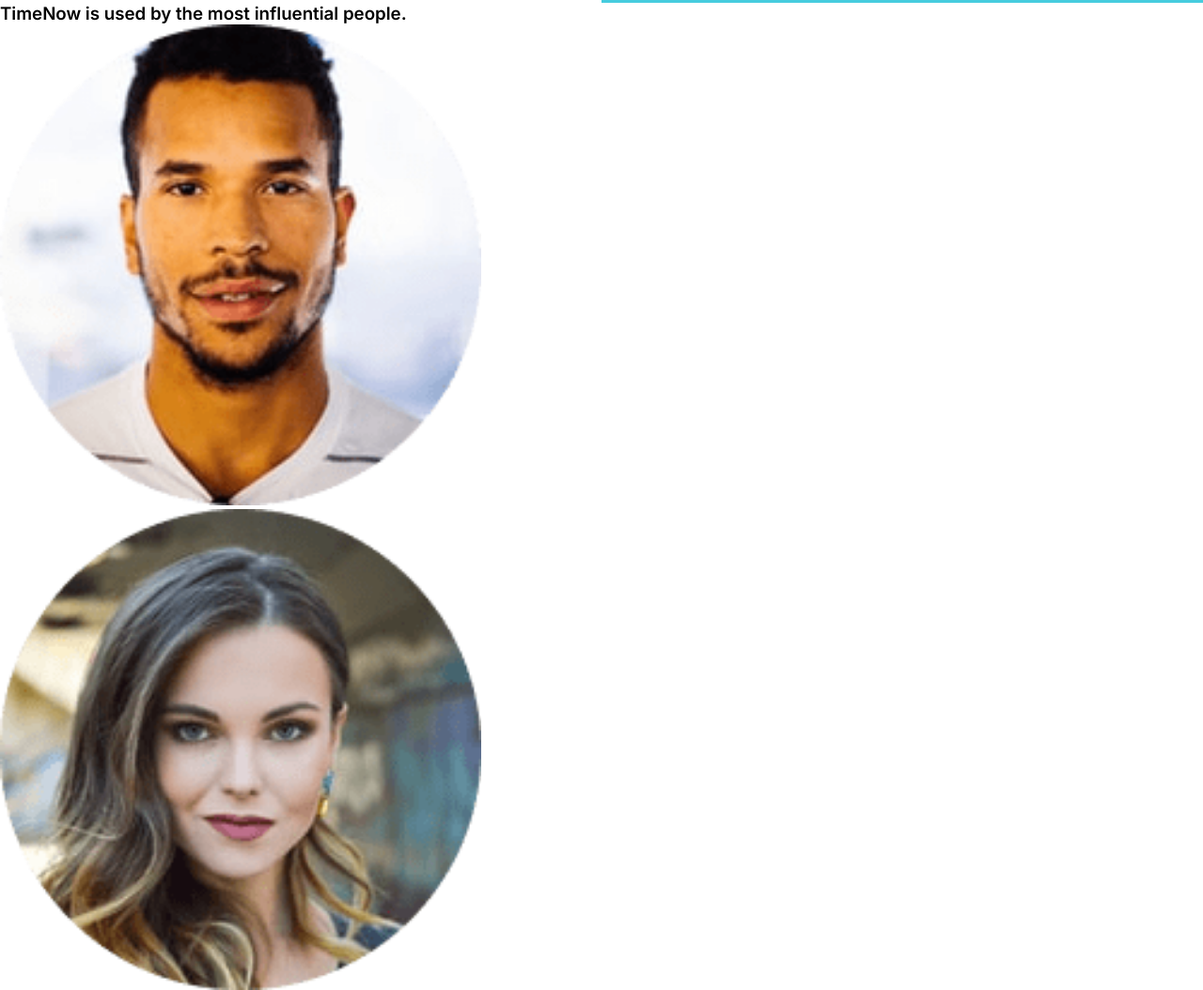
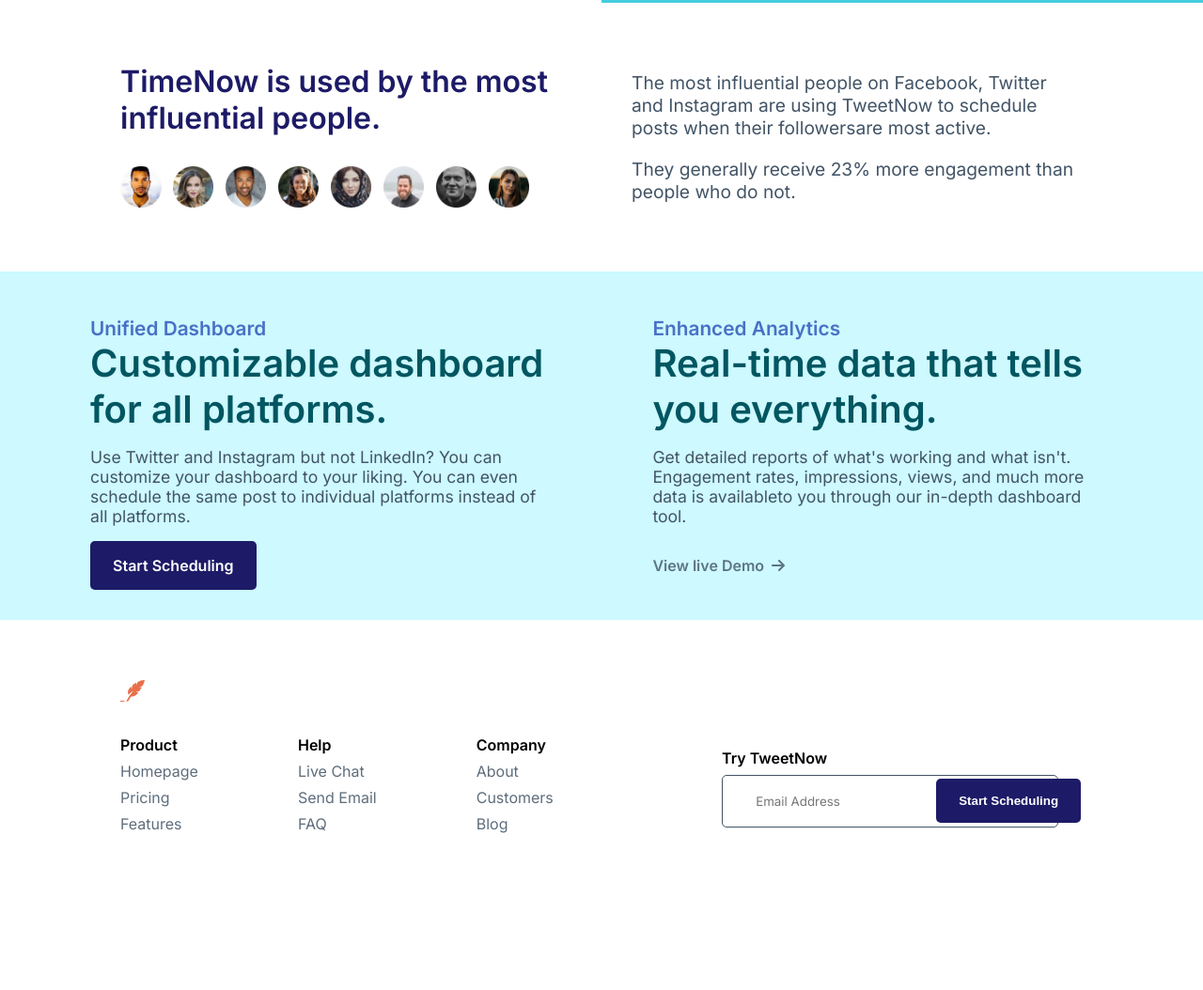
Before and after one commit to Bazi-Mtsweni/TimeNow-Landing-Page, a plain HTML site: page index.html in a window 1280 px wide. Shown: the part 797-1851 px from the top of the page at 94% size. After the commit the page ends 1756 px from the top, so only its background shows below. Drawn offline with Linux system fonts and the light colour scheme.

Commit message:
Added styling for the rest of the page

```diff
--- a/CSS/style.css
+++ b/CSS/style.css
@@ -192,3 +192,164 @@
 }
 
 /* !Hero */
+
+/* Users */
+
+.users{
+    width: 80%;
+    padding: 4rem 0rem;
+    position: relative;
+    margin: auto;
+    display: flex;
+    align-items: center;
+    justify-content: space-between;
+}
+.users .header-and-images{
+    width: 50%;
+}
+.users .header-and-images h3{
+    color: var(--main-blue);
+    font-weight: 800;
+    font-size: 2rem;
+}
+.users .header-and-images .images{
+    display: flex;
+    align-items: center;
+    justify-content: space-between;
+    width: 85%;
+}
+.users .header-and-images .images .img-container{
+    width: 10%;
+}
+.users .text{
+    width: 50%;
+    padding-left: 2rem;
+}
+.users .text p{
+    color: var(--text-colour);
+    font-size: 1.2rem;
+}
+
+/* !Users */
+
+/* Features */
+
+.features{
+    width: 100%;
+    display: flex;
+    align-items: flex-start;
+    justify-content: space-between;
+    background-color: #cdf9ff;
+    padding: 3rem 6rem;
+}
+.features h4{
+    color: #4a70c5;
+    font-size: 1.3rem;
+}
+.features h3{
+    color: #005661;
+    font-weight: 800;
+    font-size: 2.5rem;
+}
+.features p{
+    color: var(--text-colour);
+    font-size: 1.1rem;
+    margin-bottom: 2rem;
+}
+.features .left{
+    width: 45%;
+}
+.features .right{
+    width: 45%;
+}
+.features .right .cta{
+    font-weight: 700;
+    color: var(--text-colour);
+    opacity: .8;
+    transition: opacity 300ms ease;
+}
+.features .right .cta:hover{
+    opacity: 1;
+}
+.features .right .fa-arrow-right{
+    margin-left: .5rem;
+}
+/* !Features */
+
+/* Footer */
+
+footer{
+    width: 80%;
+    padding: 4rem 0rem;
+    margin: auto;
+    position: relative;
+}
+footer .logo .img-container{
+    width: 2.5%;
+}
+footer .nav-and-mail{
+    display: flex;
+    width: 100%;
+    align-items: center;
+    justify-content: space-between;
+}
+footer .nav-and-mail .navigation{
+    width: 45%;
+}
+footer .nav-and-mail .navigation nav{
+    display: flex;
+    align-items: flex-start;
+    justify-content: space-between;
+}
+footer .nav-and-mail .navigation nav ul li{
+    margin-bottom: .5rem;
+}
+footer .nav-and-mail .navigation nav ul li strong{
+    font-weight: 800;
+}
+footer .nav-and-mail .navigation nav ul li a{
+    color: var(--text-colour);
+    opacity: .85;
+    transition: opacity 300ms ease;
+}
+footer .nav-and-mail .navigation nav ul li a:hover{
+    opacity: 1;
+    text-decoration: underline;
+}
+footer .nav-and-mail .mail{
+    width: 50%;
+    margin: auto;
+    /* border: solid red; */
+    display: flex;
+    flex-direction: column;
+    justify-items: center;
+}
+footer .nav-and-mail .mail .email{
+    display: flex;
+    align-items: center;
+    justify-content: space-between;
+    align-self: flex-end;
+    border: 1px solid var(--text-colour);
+    border-radius: 5px;
+    padding: .2rem;
+    width: 70%;
+}
+footer .nav-and-mail .mail label{
+    width: 40%;
+    margin: auto;
+    font-weight: 800;
+    margin-bottom: .5rem;
+}
+footer .nav-and-mail .mail label strong{
+    font-weight: 800;
+}
+footer .nav-and-mail .mail .email input{
+     border: none;
+     outline: none;
+}
+footer .nav-and-mail .mail .email input[type="email"]{
+    font-family: 'Inter', sans-serif;
+    padding-left: 2rem;
+}
+
+/* !Footer */
--- a/index.html
+++ b/index.html
@@ -49,7 +49,7 @@
     </header>
     <section class="users">
         <div class="header-and-images">
-            <h3>TimeNow is used by the most influential people.</h3>
+            <h3 class="mb-2">TimeNow is used by the most influential people.</h3>
             <div class="images">
                 <div class="img-container">
                     <img src="./Images/UA1.png" alt="user1">
@@ -78,9 +78,9 @@
             </div>
         </div>
         <div class="text">
-            <p>The most influential people on Facebook, Twitter and Instagram are using TweetNow to schedule posts when their followersare most active.</p>
+            <p>The most influential people on Facebook, Twitter and Instagram are using TweetNow to schedule posts when their followersare most active.</p> <br>
 
-            <p>They generally receive 23%more engagementthan people who do not.
+            <p>They generally receive 23% more engagement than people who do not.
             </p>
 
         </div>
@@ -88,21 +88,25 @@
     <section class="features">
         <div class="left">
             <h4>Unified Dashboard</h4>
-            <h3>Customizable dashboard for all platforms.</h3>
-            <p>Use Twitter and Instagram but not LinkedIn? You can customize your dashboard to your liking. You can even schedule the same post to individual platforms instead of all platforms.</p>
-            <a href="#" class="primary-btn cta">Start Scheduling</a>
+            <h3 class="mb-1">Customizable dashboard for all platforms.</h3>
+            <p class="mb-1">Use Twitter and Instagram but not LinkedIn? You can customize your dashboard to your liking. You can even schedule the same post to individual platforms instead of all platforms.</p>
+            <a href="#" class="primary-btn cta mt-2">Start Scheduling</a>
         </div>
         <div class="right">
             <h4>Enhanced Analytics</h4>
-            <h3>Get detailed reports of what's working and what isn't. Engagement rates, impressions, views, and much more data is availableto you through our in-depth dashboard tool.</p>
-            <a href="#" class="cta">Start Scheduling<i class="fa-solid fa-arrow-right"></i></a>
+            <h3 class="mb-1">Real-time data that tells you everything.</h3>
+            <p class="mb-1">Get detailed reports of what's working and what isn't. Engagement rates, impressions, views, and much more data is availableto you through our in-depth dashboard tool.</p>
+            <a href="#" class="cta mt-2">View live Demo<i class="fa-solid fa-arrow-right"></i></a>
         </div>
     </section>
     <footer>
-        <div class="navigation">
+        <div class="logo mb-2">
             <div class="img-container">
                 <img src="./Images/Logo.svg" alt="Logo" class="logo">
             </div>
+        </div>
+        <div class="nav-and-mail">
+            <div class="navigation">
                 <nav>
                     <ul class="nav-items">
                         <li class="list-header"><strong>Product</strong></li>
@@ -124,13 +128,15 @@
                     </ul>
                 </nav>
             </div>
-        <div class="email">
+            <div class="mail">
                 <label for="email"><strong>Try TweetNow</strong></label>
                 <div class="email">
-                <input type="email" name="email" id="email">
-                <a href="#" class="primary-btn">Start Scheduling</a>
+                    <input type="email" name="email" id="email" placeholder="Email Address">
+                    <input type="submit" value="Start Scheduling" class="primary-btn">
                 </div>
             </div>
+        </div>
+
     </footer>
 
     <script src="https://cdnjs.cloudflare.com/ajax/libs/font-awesome/6.0.0/js/all.min.js" integrity="sha512-yFjZbTYRCJodnuyGlsKamNE/LlEaEAxSUDe5+u61mV8zzqJVFOH7TnULE2/PP/l5vKWpUNnF4VGVkXh3MjgLsg==" crossorigin="anonymous" referrerpolicy="no-referrer"></script>
```
Lines whose indentation alone changed are shown as unchanged.
